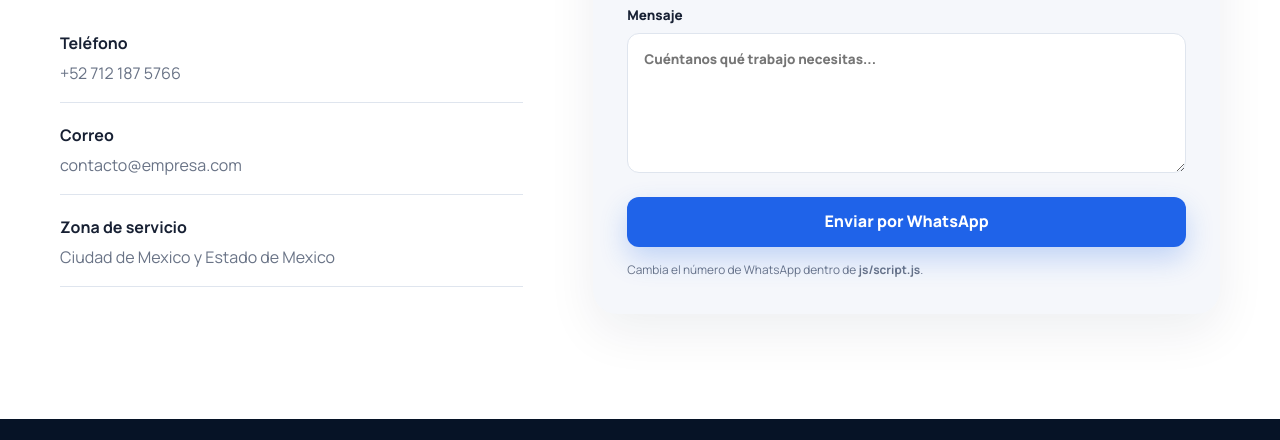
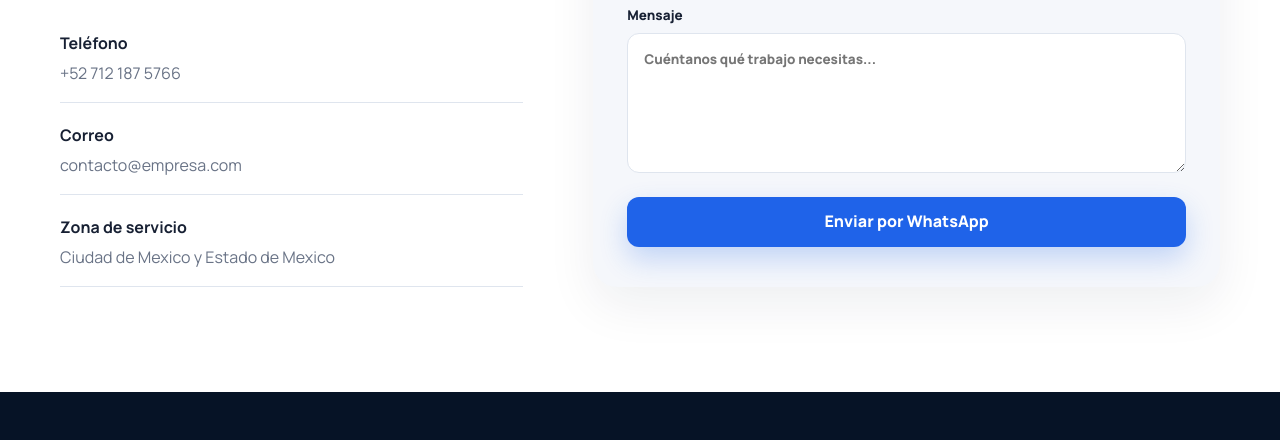
Before and after one commit to diego2648/ada_site_v2, a plain HTML site: page index.html in a window 1280 px wide. Shown: the part 6122-6562 px from the top of the page. Drawn offline with Linux system fonts and the light colour scheme.

Commit message:
Update index.html

```diff
--- a/index.html
+++ b/index.html
@@ -231,8 +231,7 @@
           <label>Servicio<select name="servicio" required><option value="">Selecciona una opción</option><option>Aplicación de yeso</option><option>Tablaroca y plafones</option><option>Pintura</option><option>Recubrimiento epóxico</option><option>Remodelación</option></select></label>
           <label>Mensaje<textarea name="mensaje" rows="5" placeholder="Cuéntanos qué trabajo necesitas..." required></textarea></label>
           <button type="submit" class="btn btn-full magnetic">Enviar por WhatsApp</button>
-          <p class="form-note">Cambia el número de WhatsApp dentro de <strong>js/script.js</strong>.</p>
-        </form>
+          </form>
       </div>
     </section>
   </main>
```
